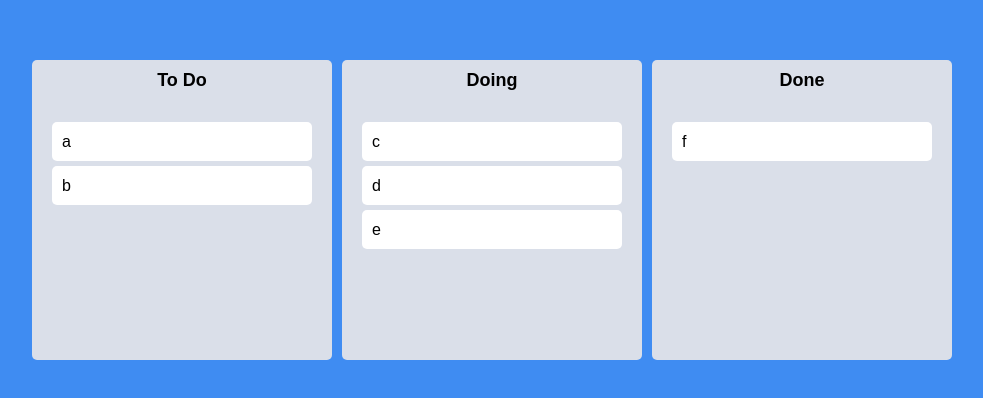
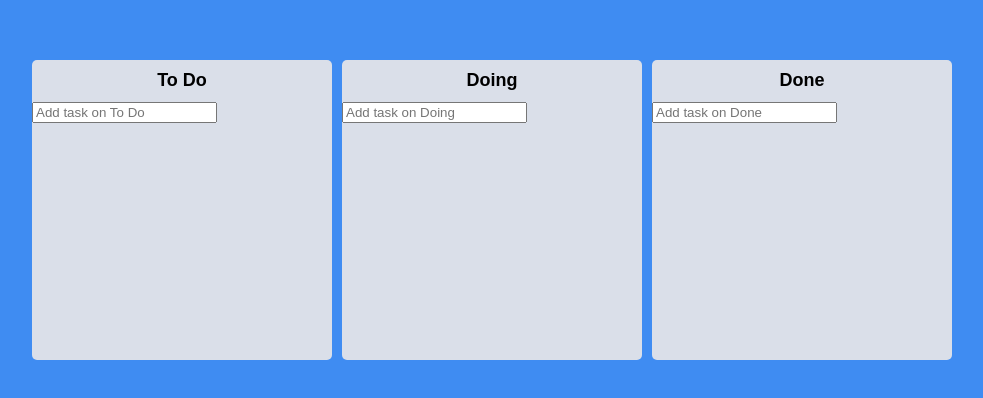
Before and after one commit to qortmdgur5/react-masterclass-by-nomadcoders, a React (Create React App) app: page / in a window 1280 px wide. Shown: the part 190-588 px from the top of the page, without its empty margins (148-1131 px from the left). Built offline with nearby package versions, Linux system fonts and the light colour scheme.

Commit message:
react masterClass section Seven 7.15 Lecture Finish section Seven

```diff
--- a/src/App.tsx
+++ b/src/App.tsx
@@ -30,8 +30,9 @@
 			// same board movement.
 			setToDos((allBoards) => {
 				const boardCopy = [...allBoards[source.droppableId]];
+				const taskObj = boardCopy[source.index];
 				boardCopy.splice(source.index, 1);
-				boardCopy.splice(destination?.index, 0, draggableId);
+				boardCopy.splice(destination?.index, 0, taskObj);
 				return {
 					...allBoards,
 					[source.droppableId]: boardCopy,
@@ -42,8 +43,9 @@
 			setToDos((allBoards) => {
 				const sourceBoard = [...allBoards[source.droppableId]];
 				const destinationBoard = [...allBoards[destination.droppableId]];
+				const taskObj = sourceBoard[source.index];
 				sourceBoard.splice(source.index, 1);
-				destinationBoard.splice(destination?.index, 0, draggableId);
+				destinationBoard.splice(destination?.index, 0, taskObj);
 				return {
 					...allBoards,
 					[source.droppableId]: sourceBoard,
--- a/src/atoms.tsx
+++ b/src/atoms.tsx
@@ -1,14 +1,20 @@
 import { atom, selector } from "recoil";
+import { text } from "stream/consumers";
+
+export interface ITodo {
+    id: number;
+    text: string;
+}
 
 interface IToDoState {
-    [key: string]: string[];
+    [key: string]: ITodo[];
 }
 
 export const toDoState = atom<IToDoState>({
     key: "toDo",
     default: {
-        "To Do": ["a", "b"],
-        Doing: ["c", "d", "e"],
-        Done: ["f"],
+        "To Do": [],
+        Doing: [],
+        Done: [],
     },
 });
--- a/src/components/Board.tsx
+++ b/src/components/Board.tsx
@@ -1,6 +1,9 @@
 import { Droppable } from "react-beautiful-dnd";
 import styled from "styled-components";
 import DragabbleCard from "./DragabbleCard";
+import { useForm } from "react-hook-form";
+import { ITodo, toDoState } from "../atoms";
+import { useSetRecoilState } from "recoil";
 
 const Wrapper = styled.div`
   width: 300px;
@@ -36,15 +39,45 @@
   padding: 20px;
 `;
 
+const Form = styled.form`
+  width: 100%;
+`;
+
 interface IBoardProps {
-    toDos: string[];
+    toDos: ITodo[];
     boardId: string;
 }
 
+interface IForm {
+    toDo: string;
+}
+
 function Board({ toDos, boardId }: IBoardProps) {
+    const setToDos = useSetRecoilState(toDoState);
+    const { register, setValue, handleSubmit } = useForm<IForm>();
+    const onValid = ({ toDo }: IForm) => {
+        const newToDo = {
+            id: Date.now(),
+            text: toDo,
+        };
+        setToDos((allBoards) => {
+            return {
+                ...allBoards,
+                [boardId]: [...allBoards[boardId], newToDo],
+            };
+        });
+        setValue("toDo", "");
+    };
     return (
         <Wrapper>
             <Title>{boardId}</Title>
+            <Form onSubmit={handleSubmit(onValid)}>
+                <input
+                    {...register("toDo", { required: true })}
+                    type="text"
+                    placeholder={`Add task on ${boardId}`}
+                />
+            </Form>
             <Droppable droppableId={boardId}>
                 {(magic, info) => (
                     <Area
@@ -54,7 +87,12 @@
                         {...magic.droppableProps}
                     >
                         {toDos.map((toDo, index) => (
-                            <DragabbleCard key={toDo} index={index} toDo={toDo} />
+                            <DragabbleCard
+                                key={toDo.id}
+                                index={index}
+                                toDoId={toDo.id}
+                                toDoText={toDo.text}
+                            />
                         ))}
                         {magic.placeholder}
                     </Area>
--- a/src/components/DragabbleCard.tsx
+++ b/src/components/DragabbleCard.tsx
@@ -13,14 +13,14 @@
 `;
 
 interface IDragabbleCardProps {
-    toDo: string;
+    toDoId: number;
+    toDoText: string;
     index: number;
 }
 
-function DraggabbleCard({ toDo, index }: IDragabbleCardProps) {
-    console.log(toDo, "is reRendered");
+function DraggabbleCard({ toDoId, toDoText, index }: IDragabbleCardProps) {
     return (
-        <Draggable key={toDo} draggableId={toDo} index={index}>
+        <Draggable draggableId={toDoId + ""} index={index}>
             {(magic, snapshot) => (
                 <Card
                     isDragging={snapshot.isDragging}
@@ -28,7 +28,7 @@
                     {...magic.dragHandleProps}
                     {...magic.draggableProps}
                 >
-                    {toDo}
+                    {toDoText}
                 </Card>
             )}
         </Draggable>
```
